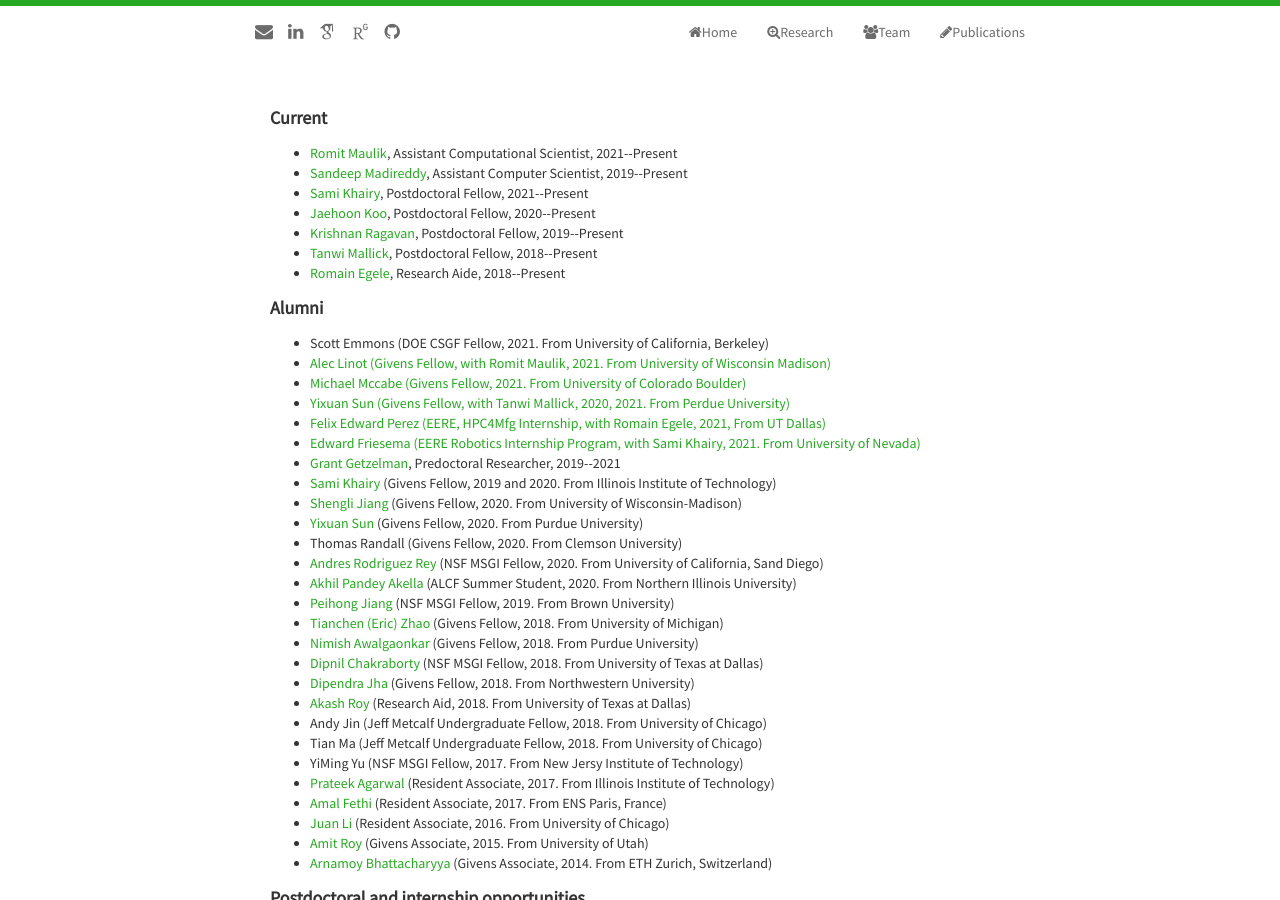
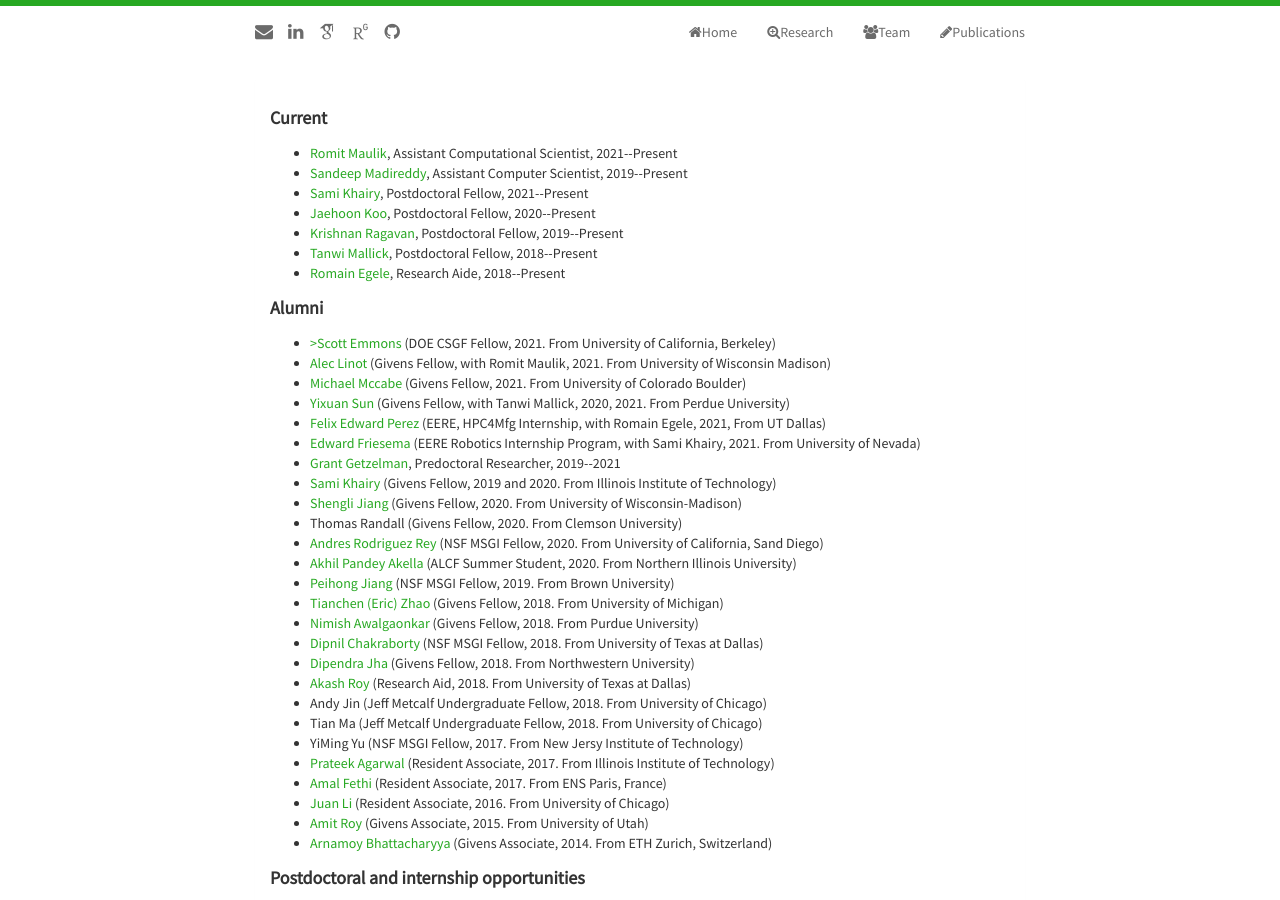
Before and after one commit to pbalapra/pbalapra.github.io, a Jekyll site: the page built from jobs.html, in a window 1280 px wide and 900 px high. Built offline with Jekyll 4.4.1, drawn with Linux system fonts in a browser that asks for light colours; nearby versions of some CDN libraries; some web fonts are replaced.

Commit message:
update team

```diff
--- a/_includes/team.html
+++ b/_includes/team.html
@@ -16,16 +16,15 @@
       </ul>
       <h5><strong>Alumni</strong></h5>
       <ul class="itemize1" align="justify">
-        <li class="itemize"><a href="http://scottemmons.com/", target="black_"> </a>Scott Emmons (DOE CSGF Fellow, 2021. From University of California, Berkeley) </li>
-        <li class="itemize"><a href="https://grahamgroup.wiscweb.wisc.edu/staff/linot-alec/", target="black_"> Alec Linot (Givens Fellow, with Romit Maulik, 2021.  From University of Wisconsin Madison) </li>
-        <li class="itemize"><a href="https://www.linkedin.com/in/mmccabe-210/", target="black_"> Michael Mccabe (Givens Fellow, 2021. From University of Colorado Boulder) </li>
-        <li class="itemize"><a href="https://www.linkedin.com/in/yixuan-sun-b62251139/", target="black_"> Yixuan Sun (Givens Fellow, with Tanwi Mallick, 2020, 2021.  From Perdue University) </li>
-        <li class="itemize"><a href="https://fr.linkedin.com/in/romain-egele/en", target="black_"> Felix Edward Perez (EERE, HPC4Mfg Internship, with Romain Egele, 2021,  From UT Dallas)  </li>
-        <li class="itemize"><a href="https://www.linkedin.com/in/ed-friesema-97b05632/", target="black_"> Edward Friesema (EERE Robotics Internship Program, with Sami Khairy, 2021. From University of Nevada) </li>
+        <li class="itemize"><a href="http://scottemmons.com/", target="black_"> >Scott Emmons </a> (DOE CSGF Fellow, 2021. From University of California, Berkeley) </li>
+        <li class="itemize"><a href="https://grahamgroup.wiscweb.wisc.edu/staff/linot-alec/", target="black_"> Alec Linot </a> (Givens Fellow, with Romit Maulik, 2021.  From University of Wisconsin Madison) </li>
+        <li class="itemize"><a href="https://www.linkedin.com/in/mmccabe-210/", target="black_"> Michael Mccabe </a> (Givens Fellow, 2021. From University of Colorado Boulder) </li>
+        <li class="itemize"><a href="https://www.linkedin.com/in/yixuan-sun-b62251139/", target="black_"> Yixuan Sun </a> (Givens Fellow, with Tanwi Mallick, 2020, 2021.  From Perdue University) </li>
+        <li class="itemize"><a href="", target="black_"> Felix Edward Perez </a> (EERE, HPC4Mfg Internship, with Romain Egele, 2021,  From UT Dallas)  </li>
+        <li class="itemize"><a href="https://www.linkedin.com/in/ed-friesema-97b05632/", target="black_"> Edward Friesema </a> (EERE Robotics Internship Program, with Sami Khairy, 2021. From University of Nevada) </li>
         <li class="itemize"><a href="https://www.linkedin.com/in/grant-getzelman-0301255a/", target="black_">Grant Getzelman</a>, Predoctoral Researcher, 2019--2021 </li>
         <li class="itemize"><a href="https://www.linkedin.com/in/sami-khairy-268b4181/", target="black_">Sami Khairy</a> (Givens Fellow, 2019 and 2020. From Illinois Institute of Technology)</li>
         <li class="itemize"><a href="https://www.linkedin.com/in/shengli-jiang-59500085/", target="black_">Shengli Jiang</a> (Givens Fellow, 2020. From University of Wisconsin-Madison)</li>
-        <li class="itemize"><a href="https://www.linkedin.com/in/yixuan-sun-b62251139/", target="black_">Yixuan Sun</a> (Givens Fellow, 2020. From Purdue University)</li>
         <li class="itemize">Thomas Randall (Givens Fellow, 2020. From Clemson University)</li>
         <li class="itemize"><a href="https://www.linkedin.com/in/andr%C3%A9s-rodr%C3%ADguez-rey-b48a38b8/", target="black_">Andres Rodriguez Rey</a> (NSF MSGI Fellow, 2020. From University of California, Sand Diego)</li>
         <li class="itemize"><a href="https://www.linkedin.com/in/akhilpandey/", target="black_">Akhil Pandey Akella</a> (ALCF Summer Student, 2020. From Northern Illinois University)</li>
```
